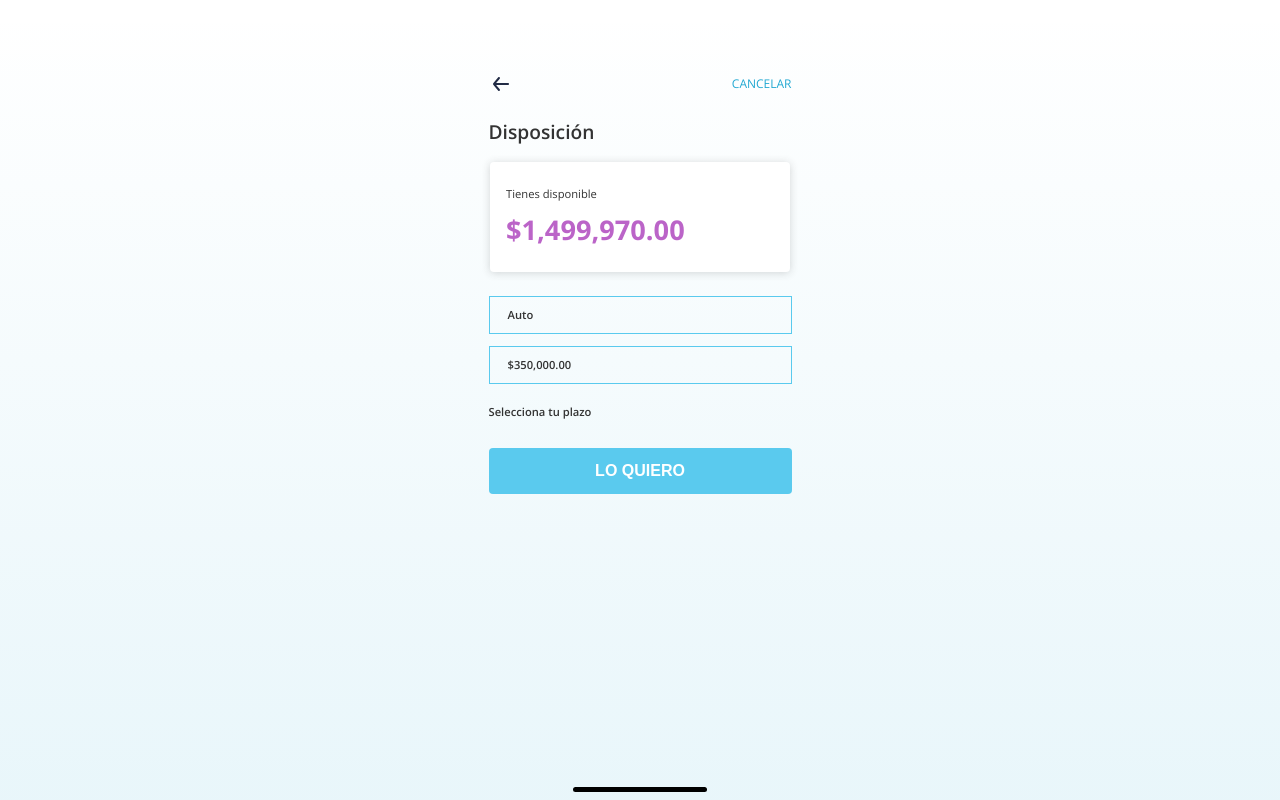
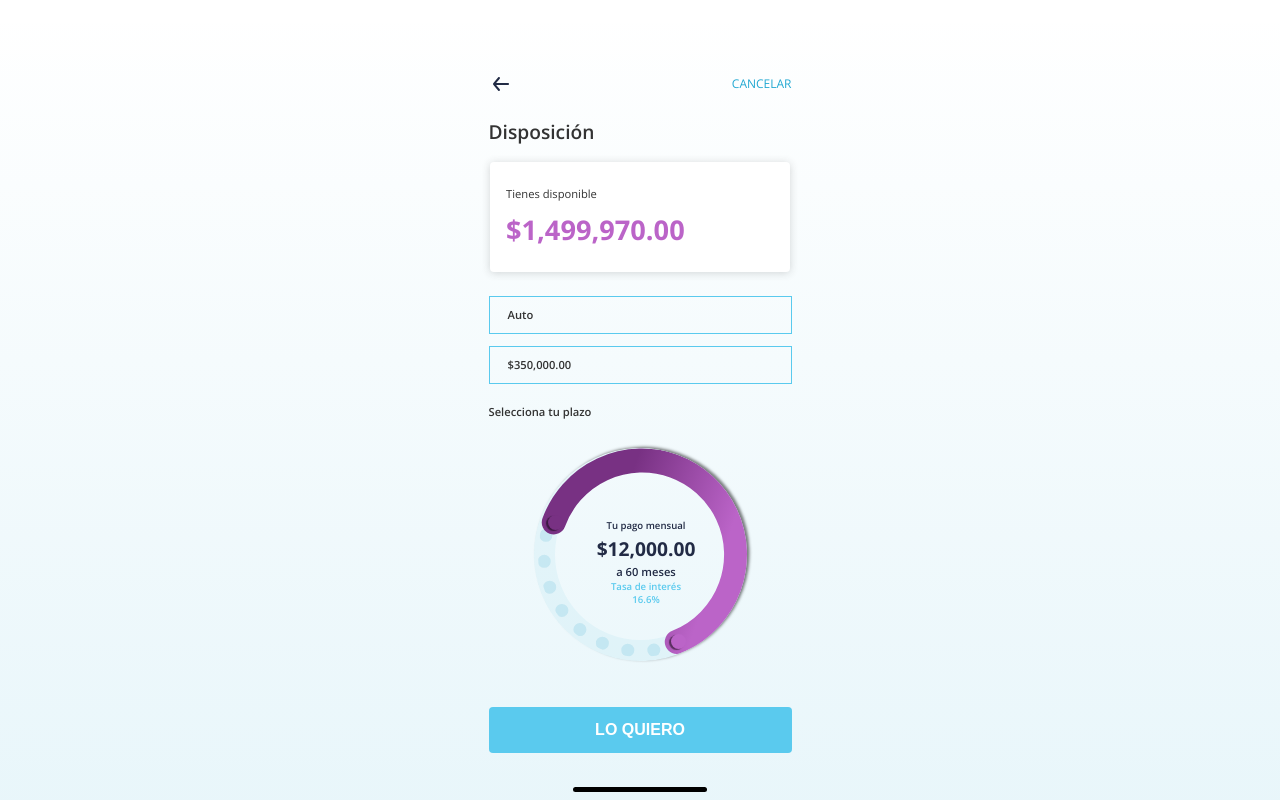
Before and after one commit to ArzCorp/bank-web-app, a Next.js app: page /disposicion in a window 1280 px wide. Built offline with nearby package versions, Linux system fonts and the light colour scheme.

Commit message:
💄 added circle calculation

```diff
--- a/pages/disposicion.tsx
+++ b/pages/disposicion.tsx
@@ -1,5 +1,6 @@
 import Balance from 'components/Balance'
 import Button from 'components/Button'
+import CircularCalculation from 'components/CircularCalculation'
 import Container from 'components/Container'
 import type { NextPage } from 'next'
 
@@ -35,6 +36,7 @@ const Provision: NextPage = () => {
 				<p className="provision__pill">Auto</p>
 				<p className="provision__pill">{getCurrencyFormat(350000.0)}</p>
 				<p className="provision__subtitle">Selecciona tu plazo</p>
+				<CircularCalculation />
 				<Button type="button" large big>
 					LO QUIERO
 				</Button>
--- /dev/null
+++ b/src/components/CircularCalculation.tsx
@@ -0,0 +1,33 @@
+import { getCurrencyFormat } from 'utils/currencyFormat'
+
+export default function CircularCalculation() {
+	return (
+		<section className="circle">
+			<div className="circle__dotted"></div>
+			<svg
+				xmlns="http://www.w3.org/2000/svg"
+				version="1.1"
+				width="213px"
+				height="213px"
+			>
+				<defs>
+					<linearGradient id="GradientColor">
+						<stop offset="10%" stopColor="#bb64c8" />
+						<stop offset="70%" stopColor="#783183" />
+					</linearGradient>
+				</defs>
+				<circle cx="105" cy="107" r="94" strokeLinecap="round" />
+			</svg>
+			<div className="progress-dot__start"></div>
+			<div className="progress-dot__end"></div>
+			<div className="circle__inner">
+				<h2 className="circle__title">Tu pago mensual</h2>
+				<p className="circle__amount">{getCurrencyFormat(12000.0)}</p>
+				<p className="circle__time">a 60 meses</p>
+				<p className="circle__interest">
+					Tasa de interés <br /> 16.6%
+				</p>
+			</div>
+		</section>
+	)
+}
--- /dev/null
+++ b/src/scss/components/_circularCalculation.scss
@@ -0,0 +1,100 @@
+.circle {
+	width: 213px;
+	height: 213px;
+	position: relative;
+	z-index: 3;
+	margin: 0px auto;
+	margin-bottom: 46px;
+	border-radius: 100%;
+	display: grid;
+	place-content: center;
+	border: 21px solid rgba(31, 160, 202, 0.06);
+	background-color: transparent;
+	&__dotted {
+		position: absolute;
+		top: -17px;
+		left: -17px;
+		width: 205px;
+		height: 205px;
+		border: 13.5px dotted rgba(32, 161, 202, 0.14);
+		border-radius: 100%;
+	}
+	&__progress {
+		position: absolute;
+		z-index: 1;
+		top: -21px;
+		left: -21px;
+		width: 213px;
+		height: 213px;
+		border-radius: 100%;
+		background-color: transparent;
+	}
+	&__inner {
+		position: absolute;
+		@extend .circle;
+		border: none;
+		text-align: center;
+		margin-bottom: 0px;
+		background-color: transparent;
+		width: 183px;
+		box-shadow: none;
+		height: 183px;
+		color: #222b45;
+	}
+	&__title {
+		font-size: $sm;
+		font-weight: 600;
+		line-height: 2;
+	}
+	&__amount {
+		font-size: 2.4rem;
+		font-weight: bold;
+	}
+	&__time {
+		font-size: $md;
+		font-weight: 600;
+		line-height: 1.71;
+	}
+	&__interest {
+		font-size: $sm;
+		font-weight: 600;
+		line-height: 1.33;
+		color: $secondary-color;
+	}
+}
+
+.progress-dot {
+	position: absolute;
+	box-shadow: -2px 1px 1px 0 rgba(0, 0, 0, 0.5);
+	border-radius: 100%;
+	width: 15px;
+	height: 15px;
+	z-index: 2;
+	&__start {
+		@extend .progress-dot;
+		top: calc(50% - 40px);
+		left: -7px;
+		background-color: #783183;
+	}
+	&__end {
+		@extend .progress-dot;
+		bottom: calc(50% - 94px);
+		left: 116px;
+		background-color: #bb64c8;
+	}
+}
+
+.circle {
+	fill: none;
+	stroke: url(#GradientColor);
+	stroke-width: 24px;
+	stroke-dasharray: 374px;
+}
+
+.circle svg {
+	transform: rotate(200deg);
+	box-shadow: -2px 2px 3px 0 rgba(0, 0, 0, 0.5);
+	border-radius: 100%;
+	width: 213px;
+	height: 213px;
+}
--- a/src/scss/main.scss
+++ b/src/scss/main.scss
@@ -18,6 +18,7 @@
 @import './components/movements/movement';
 @import './components/navbar/navbar';
 @import './components/navbar/navbarItem';
+@import './components/circularCalculation';
 
 /* PAGES */
 
```
